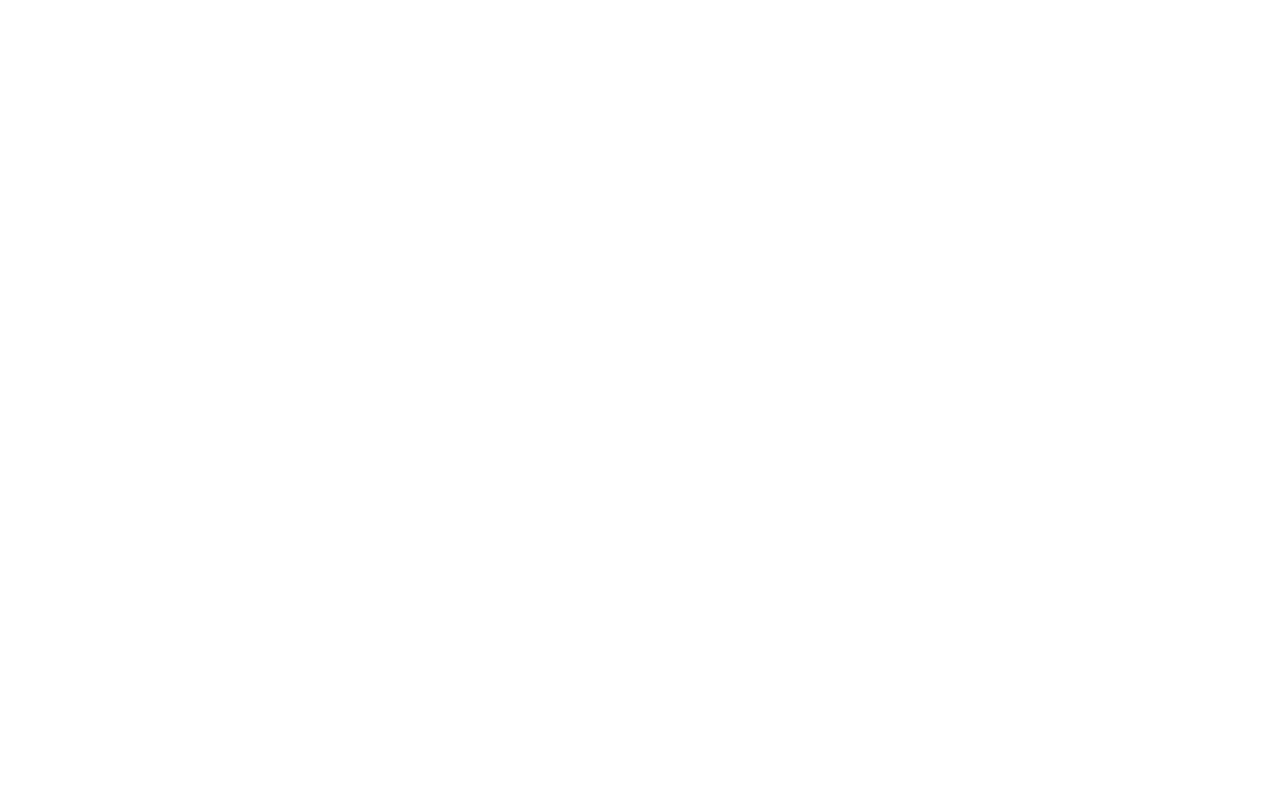
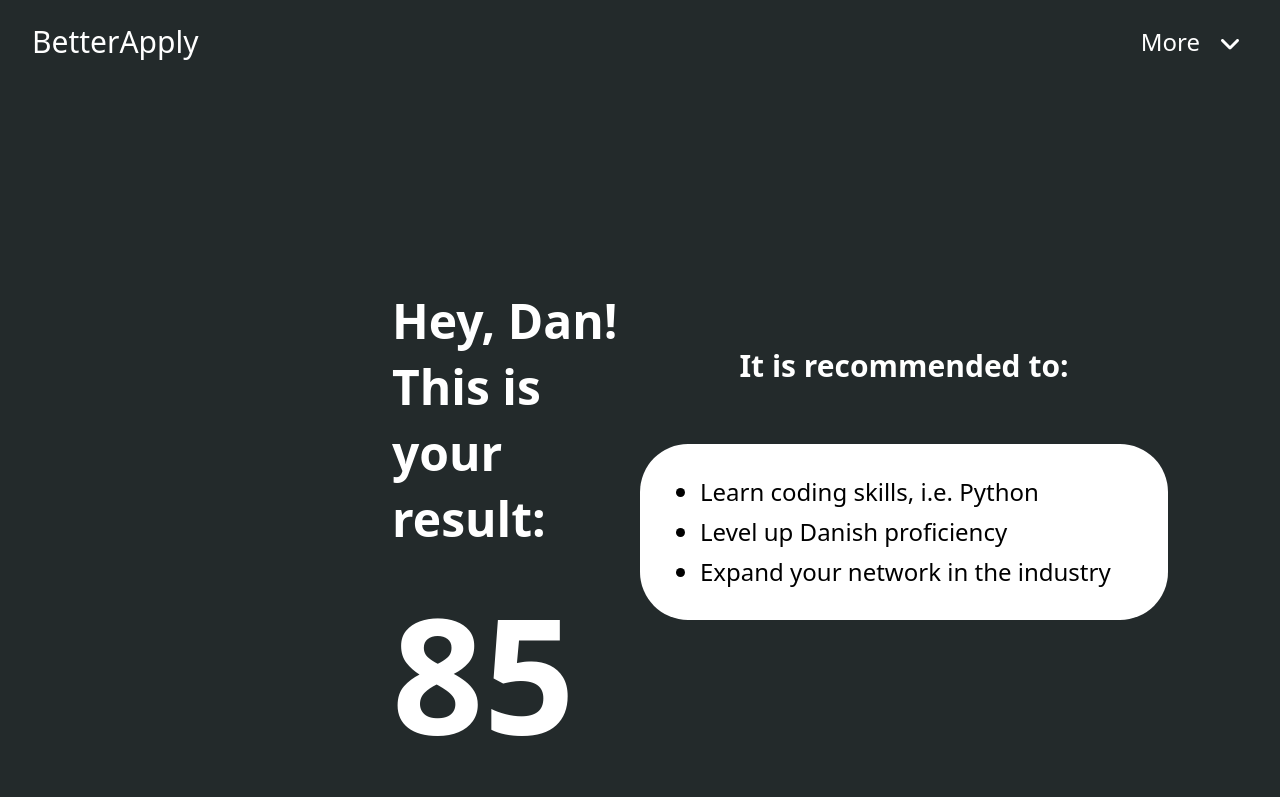
Before and after one commit to TechLabsDK/dk-job-app, a React (Vite) app in the folder frontend/: page /results in a window 1280 px wide. Before the commit this address had no page. Shown: the top 797 px of the page. Built offline with nearby package versions, Linux system fonts and the light colour scheme.

Commit message:
Added the rest of the pages for the frontend

```diff
--- a/frontend/src/App.tsx
+++ b/frontend/src/App.tsx
@@ -1,12 +1,18 @@
 import { Routes, Route } from 'react-router-dom';
 import Home from './pages/Home';
 import Login from './pages/Login';
+import Prediction from './pages/Prediction';
+import Results from './pages/Results';
+import Tracking from './pages/Tracking';
 
 function App() {
   return (
     <Routes>
       <Route path="/" element={<Home />} />
       <Route path="/login" element={<Login />} />
+      <Route path="/prediction" element={<Prediction />} />
+      <Route path="/results" element={<Results />} />
+      <Route path="/traking" element={<Tracking />} />
     </Routes>
   );
 }
--- /dev/null
+++ b/frontend/src/pages/Prediction.tsx
@@ -0,0 +1,91 @@
+import { Link } from 'react-router-dom';
+import dropdownArrow from '../assets/dropdown-arrow-black.svg';
+
+import { useState } from 'react';
+
+export default function PredictionForm() {
+  const [dropdownOpen, setDropdownOpen] = useState(false);
+  return (
+    <div className="relative w-full h-screen bg-cover bg-center text-black">
+      {/* Header */}
+      <div className="absolute top-6 left-8 text-3xl font-normal">
+        BetterApply
+      </div>
+      {/* Dropdown button */}
+      <div className="absolute top-6 right-8 z-50 text-2xl font-medium">
+        <button
+          onClick={() => setDropdownOpen((prev) => !prev)}
+          className="flex items-center gap-1 cursor-pointer"
+        >
+          More <img src={dropdownArrow} alt="arrow" className="ml-2 w-9 h-9 object-contain self-end relative top-[3px]" />
+        </button>
+
+        {/* Dropdown menu */}
+        {dropdownOpen && (
+          <div className="mt-2 bg-white shadow-lg rounded-md absolute right-0 w-40 py-2 text-base">
+            <Link to="/profile" className="block px-4 py-2 hover:bg-gray-100">Profile</Link>
+            <Link to="/settings" className="block px-4 py-2 hover:bg-gray-100">Settings</Link>
+            <Link to="/" className="block px-4 py-2 hover:bg-gray-100">Logout</Link>
+          </div>
+        )}
+      </div>
+      {/* Main content */}
+      <div className="pt-60 px-12 flex flex-col lg:flex-row justify-between items-center lg:items-start">
+        {/* Left: Form */}
+        <form className="flex flex-col space-y-6 w-full max-w-md ml-70">
+          <h2 className="text-4xl font-bold text-center mb-12">
+            Put your information here!
+          </h2>
+
+          {/* Job Role */}
+          <input
+            type="text"
+            placeholder="Job Role"
+            className="bg-gray-100 rounded-xl px-4 py-3 italic text-xl"
+          />
+
+          {/* Location */}
+          <select className="bg-gray-100 rounded-xl px-4 py-3 italic text-xl">
+            <option disabled selected>Location</option>
+            <option>Denmark</option>
+            <option>Germany</option>
+            <option>Sweden</option>
+          </select>
+
+          {/* Skills */}
+          <select className="bg-gray-100 rounded-xl px-4 py-3 italic text-xl">
+            <option disabled selected>Skills</option>
+            <option>Frontend</option>
+            <option>Backend</option>
+            <option>Data Science</option>
+          </select>
+
+          {/* Language */}
+          <input
+            type="text"
+            placeholder="Language"
+            className="bg-gray-100 rounded-xl px-4 py-3 italic text-xl"
+          />
+
+          {/* Visa Status */}
+          <select className="bg-gray-100 rounded-xl px-4 py-3 italic text-xl">
+            <option disabled selected>Visa Status</option>
+            <option>EU Citizen</option>
+            <option>Non-EU, Work Visa</option>
+            <option>Student Visa</option>
+          </select>
+        </form>
+
+        {/* Right: CTA Button */}
+        <div className="mt-10 lg:mt-70 mr-50 pr-70">
+          <Link
+            to="/results"
+            className="bg-[#232A2B] text-white text-4xl font-medium px-10 py-5 rounded-full flex items-center gap-3 hover:bg-gray-800 transition"
+          >
+            See Scores <span className="pl-2 text-4xl">→</span>
+          </Link>
+        </div>
+      </div>
+    </div>
+  );
+}
--- /dev/null
+++ b/frontend/src/pages/Results.tsx
@@ -0,0 +1,92 @@
+import { useState, useEffect } from 'react';
+import { Link } from 'react-router-dom';
+import dropdownArrow from '../assets/dropdown-arrow.svg';
+
+export default function ResultsPage() {
+  const [dropdownOpen, setDropdownOpen] = useState(false);
+  const [score, setScore] = useState<number | null>(null);
+  const [recommendations, setRecommendations] = useState<string[]>([]);
+
+  useEffect(() => {
+    // Simulate ML result
+    setTimeout(() => {
+      setScore(85);
+      setRecommendations([
+        'Learn coding skills, i.e. Python',
+        'Level up Danish proficiency',
+        'Expand your network in the industry',
+      ]);
+    }, 800);
+  }, []);
+
+  return (
+    <div className="min-h-screen bg-[#232A2B] text-white relative px-8 py-12">
+      {/* Header */}
+      <div className="absolute top-6 left-8 text-3xl font-normal">
+        BetterApply
+      </div>
+
+      {/* Dropdown Button */}
+      <div className="absolute top-6 right-8 z-50 text-white text-2xl font-medium">
+        <button
+          onClick={() => setDropdownOpen((prev) => !prev)}
+          className="flex items-center gap-1 cursor-pointer"
+        >
+          More
+          <img
+            src={dropdownArrow}
+            alt="arrow"
+            className="ml-2 w-9 h-9 object-contain self-end relative top-[3px]"
+          />
+        </button>
+        {dropdownOpen && (
+          <div className="mt-2 bg-white shadow-lg rounded-md absolute right-0 w-40 py-2 text-base text-black">
+            <Link to="/profile" className="block px-4 py-2 hover:bg-gray-100">Profile</Link>
+            <Link to="/settings" className="block px-4 py-2 hover:bg-gray-100">Settings</Link>
+            <Link to="/" className="block px-4 py-2 hover:bg-gray-100">Logout</Link>
+          </div>
+        )}
+      </div>
+
+      {/* Main Content */}
+      <div className="pt-50 mx-20 flex flex-col lg:flex-row justify-between items-start">
+        {/* Left: Score */}
+        <div className="pt-10 pl-70 flex flex-col items-start gap-8 lg:w-1/2">
+          <h2 className="text-5xl font-bold leading-snug">
+            Hey, Dan! <br />
+            This is your result:
+          </h2>
+          <div className="text-[10rem] font-bold leading-none mt-2">
+            {score !== null ? score : '--'}
+          </div>
+          <div className="italic text-2xl mt-2">out of 100</div>
+        </div>
+
+        {/* Right: Recommendations */}
+        <div className="pt-25 flex flex-col items-center gap-15 lg:w-1/2">
+          <h3 className="text-3xl font-semibold">It is recommended to:</h3>
+          <div className="bg-white text-black px-10 py-8 rounded-[3rem] w-full max-w-xl">
+            <ul className="list-disc pl-5 space-y-2 text-2xl">
+              {recommendations.length > 0 ? (
+                recommendations.map((item, index) => (
+                  <li key={index}>{item}</li>
+                ))
+              ) : (
+                <li>Loading recommendations...</li>
+              )}
+            </ul>
+          </div>
+          <div className="pt-40 pl-90">
+           <Link
+            to="/track"
+            className="bg-transparent border border-white text-white text-4xl px-8 py-4 rounded-full flex items-center gap-3 hover:bg-white hover:text-black transition"
+          >
+            Track your progress here <span className="text-4xl">→</span>
+          </Link>
+          </div>
+
+        </div>
+      </div>
+    </div>
+  );
+}
--- /dev/null
+++ b/frontend/src/pages/Tracking.tsx
@@ -0,0 +1,72 @@
+import { Link } from 'react-router-dom';
+import background from '../assets/group_positive_ppl.svg';
+import dropdownArrow from '../assets/dropdown-arrow.svg';
+
+import { useState } from 'react';
+
+const applications = [
+  { position: "Software Engineer", score: 85, status: "Applied" },
+  { position: "Web Developer", score: 95, status: "Hired !" },
+];
+
+export default function TrakingDashboard() {
+  const [dropdownOpen, setDropdownOpen] = useState(false);
+  return (
+    <div
+      className="relative w-full h-screen bg-cover bg-center text-white"
+      style={{ backgroundImage: `url(${background})` }}
+    >
+      <div className="absolute top-6 left-8 text-3xl font-normal">BetterApply</div>
+      {/* Dropdown button */}
+      <div className="absolute top-6 right-8 z-50 text-2xl font-medium">
+        <button
+          onClick={() => setDropdownOpen((prev) => !prev)}
+          className="flex items-center gap-1 cursor-pointer"
+        >
+          More <img src={dropdownArrow} alt="arrow" className="ml-2 w-9 h-9 object-contain self-end relative top-[3px]" />
+        </button>
+
+        {/* Dropdown menu */}
+        {dropdownOpen && (
+          <div className="mt-2 bg-white shadow-lg rounded-md absolute right-0 w-40 py-2 text-base">
+            <Link to="/profile" className="block px-4 py-2 hover:bg-gray-100">Profile</Link>
+            <Link to="/settings" className="block px-4 py-2 hover:bg-gray-100">Settings</Link>
+            <Link to="/" className="block px-4 py-2 hover:bg-gray-100">Logout</Link>
+          </div>
+        )}
+      </div>
+      {/* Main Content */}
+      <div className="pt-40 mx-60 flex flex-col items-start">
+        <div className="mt-10">
+            <h2 className="text-2xl md:text-5xl font-bold">You did a great job by keep trying!</h2>
+            <p className="text-5xl mt-2">Here is your application tracking:</p>
+        </div>
+
+        <div className="mt-30 w-full max-w-4xl">
+          <div className="grid grid-cols-3 text-4xl font-bold border-b pb-4 mb-7 gap-15">
+            <div>Position</div>
+            <div>Score</div>
+            <div>Status</div>
+          </div>
+
+          {applications.map((app, index) => (
+            <div
+              key={index}
+              className="grid grid-cols-3 gap-20 items-center mb-5 text-black text-2xl"
+            >
+              <div className="bg-white rounded-full px-4 py-2">{app.position}</div>
+              <div className="bg-white rounded-full px-4 py-2 text-center">{app.score}</div>
+              <div
+                className={`bg-white rounded-full px-4 py-2 text-center ${
+                  app.status.includes("Hired") ? "text-blue-700 font-bold" : ""
+                }`}
+              >
+                {app.status}
+              </div>
+            </div>
+          ))}
+        </div>
+      </div>
+    </div>
+  );
+}
```
Also changed, not shown: frontend/src/assets/dropdown-arrow-black.svg (added).
